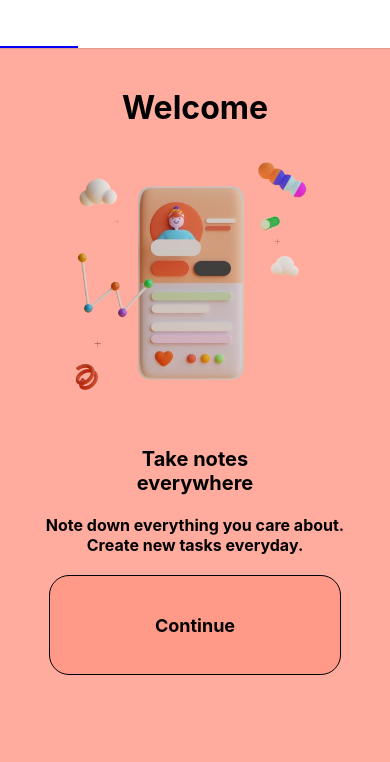
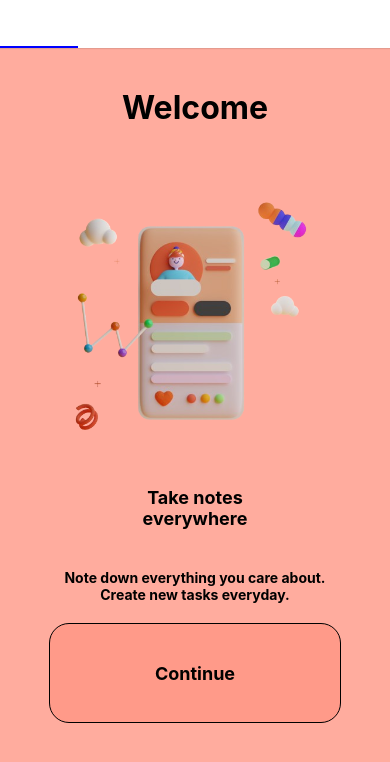
Before and after one commit to BooValooo/To-do-app, a React Native app in the folder EaseTask/: screen /Welcome in a window 390 px wide. Shown: the top 762 px of the page. Built offline with nearby package versions, Linux system fonts and the light colour scheme; what native-base would draw is missing.

Commit message:
Added some more global styles for Headbar, Settings, OnBoarding and general

```diff
--- a/EaseTask/src/Components/Headbar.tsx
+++ b/EaseTask/src/Components/Headbar.tsx
@@ -1,13 +1,14 @@
 import React from 'react';
 import { View, Text, TouchableOpacity, StyleSheet } from 'react-native';
 import { AntDesign, MaterialCommunityIcons, FontAwesome, FontAwesome6} from '@expo/vector-icons';
+import DV from './defaultValues';
 
 const Headbar = ({ showIcons,headBarText,subHeadBarText,onSearchPress, onFiltersPress,onSettingsPress }) => {
   return (
     <View style={styles.headerContainer}>
       <View>
-        <Text style={styles.focusText}>{headBarText}</Text>
-        <Text style={styles.upcomingEventsText}>{subHeadBarText}</Text>
+        <Text style={DV.globalStyles.headerCaptionText}>{headBarText}</Text>
+        <Text style={DV.globalStyles.headerSubcaptionText}>{subHeadBarText}</Text>
       </View>
       {showIcons ? (
       <View style={styles.iconsContainer}>
@@ -32,16 +33,6 @@ const styles = StyleSheet.create({
     justifyContent: 'space-between',
     padding: 20,
   },
-  focusText: {
-    fontSize: 32,
-    fontWeight: 'bold',
-    color: '#000000',
-  },
-  upcomingEventsText: {
-    fontSize: 16,
-    color: '#000000',
-    opacity: 0.6,
-  },
   iconsContainer: {
     flexDirection: 'row',
     alignItems: 'center',
--- a/EaseTask/src/Components/SettingsShow.tsx
+++ b/EaseTask/src/Components/SettingsShow.tsx
@@ -16,7 +16,7 @@ const SettingsShow = ({ id, description, value, onCheckPress}) => {
         <View style={DV.globalStyles.settingsEntry}>
             <TouchableOpacity onPress={changeVal} style={styles.checkbox}>
                 <Text style={styles.description}>{description}</Text>
-                <AntDesign name="right" size={DV.iconSize} color="black" />
+                <AntDesign name="right" size={DV.normalIconSize} color="black" />
             </TouchableOpacity>
         </View>
     )
--- a/EaseTask/src/Components/SettingsToggle.tsx
+++ b/EaseTask/src/Components/SettingsToggle.tsx
@@ -16,7 +16,7 @@ const SettingsToggle = ({ id, description, value, onCheckPress}) => {
         <View style={[DV.globalStyles.settingsEntry, styles.extra]}>
             <Text style={styles.description}>{description}</Text>
             <TouchableOpacity onPress={changeVal} style={styles.checkbox}>
-                <FontAwesome name={isChecked?"toggle-on":"toggle-off"} size={DV.iconSize} color={isChecked?"green":"black"} />
+                <FontAwesome name={isChecked?"toggle-on":"toggle-off"} size={DV.normalIconSize} color={isChecked?"green":"black"} />
             </TouchableOpacity>
         </View>
     )
--- a/EaseTask/src/Components/defaultValues.tsx
+++ b/EaseTask/src/Components/defaultValues.tsx
@@ -1,16 +1,70 @@
 import { StyleSheet } from "react-native";
 
 class DV{
+
+    // All
+    public static readonly backgroundColor: '#FFFFFF';
+    public static fontColor: '#000000';
+
+    // Settings
+    public static readonly bigIconSize = 30;
+    public static readonly normalIconSize = 24;
+
+    //Styles
     public static readonly globalStyles = StyleSheet.create({
+        // All
+        background:{
+            backgroundColor: DV.backgroundColor,
+        },
+        normalText:{
+            fontSize: 18,
+            fontWeight: 'bold',
+            color: DV.fontColor,
+        },
+        smallText:{
+            fontSize: 14,
+            fontWeight: 'bold',
+            color: DV.fontColor,
+        },
+
+        // Header
+        headerCaptionText:{
+              fontSize: 32,
+              fontWeight: 'bold',
+              color: DV.fontColor,
+        },
+        headerSubcaptionText:{
+            fontSize: 16,
+            color: '#000000',
+            opacity: 0.6,
+        },
+
+        // Settings
         settingsEntry:{
             marginHorizontal: 5,
             marginVertical: 4,
             padding: 5,
             justifyContent: 'space-between'
         },
+
+        // OnBoardingHeader
+        onBoardingHeader:{
+            padding: 40
+        },
+        onBoardingBackGround:{
+            backgroundColor: '#FFFFFF',
+            alignItems: 'center',
+            textAlign: 'center',
+        },
+        onBoardingCaption:{
+            paddingTop: 40,
+            textAlign: 'center',
+        },
+        onBoardingText:{
+            textAlign: 'center',
+            paddingVertical: 20,
+        }
     });
-
-    public static readonly iconSize = 30;
 
 }
 
--- a/EaseTask/src/Views/OnBoarding1.tsx
+++ b/EaseTask/src/Views/OnBoarding1.tsx
@@ -1,7 +1,10 @@
 import React from "react";
 import { StyleSheet , Text, View, TouchableOpacity, Image} from "react-native";
+import DV from "../Components/defaultValues";
 
 const OnBoarding1 = () => {
+    const style = DV.globalStyles;
+
     const header = "Welcome";
     const caption = "Take notes\neverywhere";
     const text = "Note down everything you care about.\nCreate new tasks everyday."
@@ -13,15 +16,15 @@ const OnBoarding1 = () => {
 
 
     return (
-        <View style={styles.background}>
-            <Text style={styles.header}>{header}</Text>
+        <View style={StyleSheet.compose(style.onBoardingBackGround, styles.background)}>
+            <Text style={StyleSheet.compose(style.headerCaptionText, style.onBoardingHeader)}>{header}</Text>
             <Image
             source={require('../Assets/OnBoarding1.png')}
             style={styles.image}
             resizeMode="contain" // Optional: Adjust the resizeMode as needed
               />
-            <Text style={styles.caption}>{caption}</Text>
-            <Text style={styles.text}>{text}</Text>
+            <Text style={StyleSheet.compose(style.normalText, style.onBoardingText)}>{caption}</Text>
+            <Text style={StyleSheet.compose(style.smallText, style.onBoardingText)}>{text}</Text>
             <TouchableOpacity onPress={() => handleButton()} style={[styles.button]}>
                 <Text style={styles.buttonText}>{buText}</Text>
             </TouchableOpacity>
@@ -32,28 +35,6 @@ const OnBoarding1 = () => {
 const styles = StyleSheet.create({
     background: {
         backgroundColor: '#FF634888',
-        alignItems: 'center',
-        textAlign: 'center',
-    },
-    header: {
-        fontSize: 32,
-        fontWeight: 'bold',
-        color: '#000000',
-        paddingTop: 40,
-    },
-    caption:{
-        fontSize: 20,
-        fontWeight: 'bold',
-        color: '#000000',
-        paddingTop: 20,
-        textAlign: 'center',
-    },
-    text:{
-        fontSize: 16,
-        fontWeight: 'bold',
-        color: '#000000',
-        textAlign: 'center',
-        paddingVertical: 20,
     },
     buttonText:{
         fontSize: 18,
--- a/EaseTask/src/Views/OnBoarding2.tsx
+++ b/EaseTask/src/Views/OnBoarding2.tsx
@@ -1,9 +1,12 @@
 import React, { useState } from "react";
 import { StyleSheet , Text, View, TouchableOpacity, Image} from "react-native";
 import { AntDesign } from '@expo/vector-icons';
+import DV from "../Components/defaultValues";
 
 
 const OnBoarding2 = () => {
+    const style = DV.globalStyles;
+
     const header = "Welcome";
     const caption = "Your information\nis yours";
     const text = "All your information is encrypted"
@@ -22,21 +25,21 @@ const OnBoarding2 = () => {
       };
 
     return (
-        <View style={styles.background}>
-            <Text style={styles.header}>{header}</Text>
+        <View style={StyleSheet.compose(style.onBoardingBackGround, styles.background)}>
+            <Text style={StyleSheet.compose(style.onBoardingHeader, style.headerCaptionText)}>{header}</Text>
             <Image
             source={require('../Assets/OnBoarding2.png')}
             style={styles.image}
             resizeMode="contain" // Optional: Adjust the resizeMode as needed
               />
-            <Text style={styles.caption}>{caption}</Text>
-            <Text style={styles.text}>{text}</Text>
+            <Text style={StyleSheet.compose(style.normalText, style.onBoardingCaption)}>{caption}</Text>
+            <Text style={StyleSheet.compose(style.smallText, style.onBoardingText)}>{text}</Text>
             <TouchableOpacity onPress={() => handleCheckbox()} style={[styles.checkbox]}>
                 {/* Display a checked or unchecked icon based on the isChecked prop */}
                 {isChecked ? (
-                <AntDesign name="checkcircle" size={24} color="green" />
+                <AntDesign name="checkcircle" size={DV.normalIconSize} color="green" />
                 ) : (
-                <AntDesign name="checkcircleo" size={24} color="grey" />
+                <AntDesign name="checkcircleo" size={DV.normalIconSize} color="grey" />
                 )}
                 <Text style={styles.checkboxText}>{checkText}</Text>
             </TouchableOpacity>
@@ -48,30 +51,8 @@ const OnBoarding2 = () => {
 }
 
 const styles = StyleSheet.create({
-    background: {
+    background:{
         backgroundColor: '#5352ED88',
-        alignItems: 'center',
-        textAlign: 'center',
-    },
-    header: {
-        fontSize: 32,
-        fontWeight: 'bold',
-        color: '#000000',
-        paddingTop: 40,
-    },
-    caption:{
-        fontSize: 20,
-        fontWeight: 'bold',
-        color: '#000000',
-        paddingTop: 40,
-        textAlign: 'center',
-    },
-    text:{
-        fontSize: 14,
-        fontWeight: 'bold',
-        color: '#000000',
-        textAlign: 'center',
-        paddingVertical: 20,
     },
     checkbox:{
         flexDirection: 'row', // Change to row to display items horizontally
```
